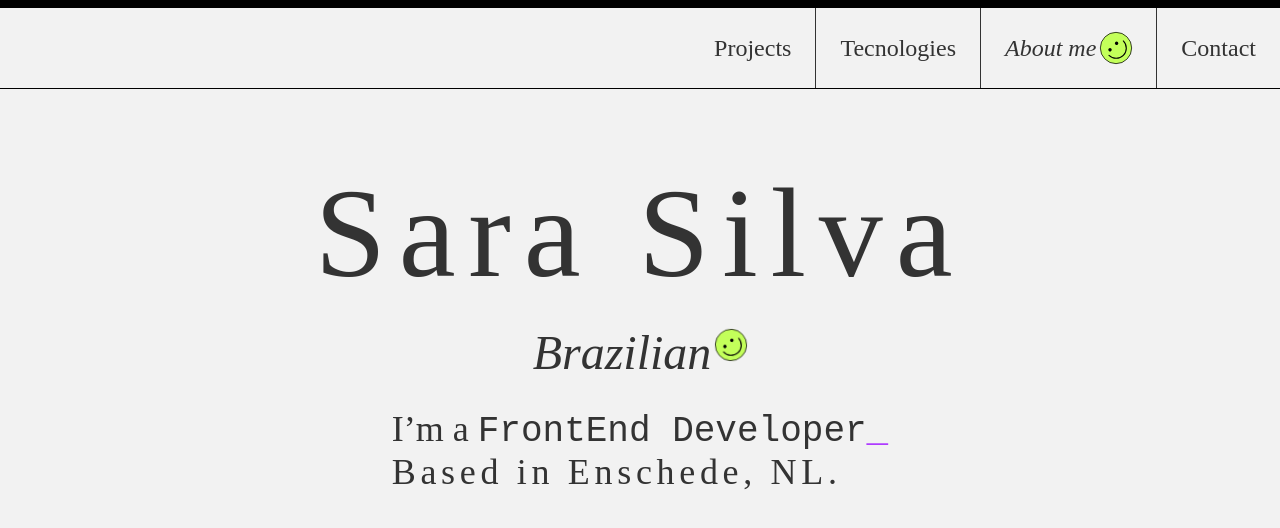
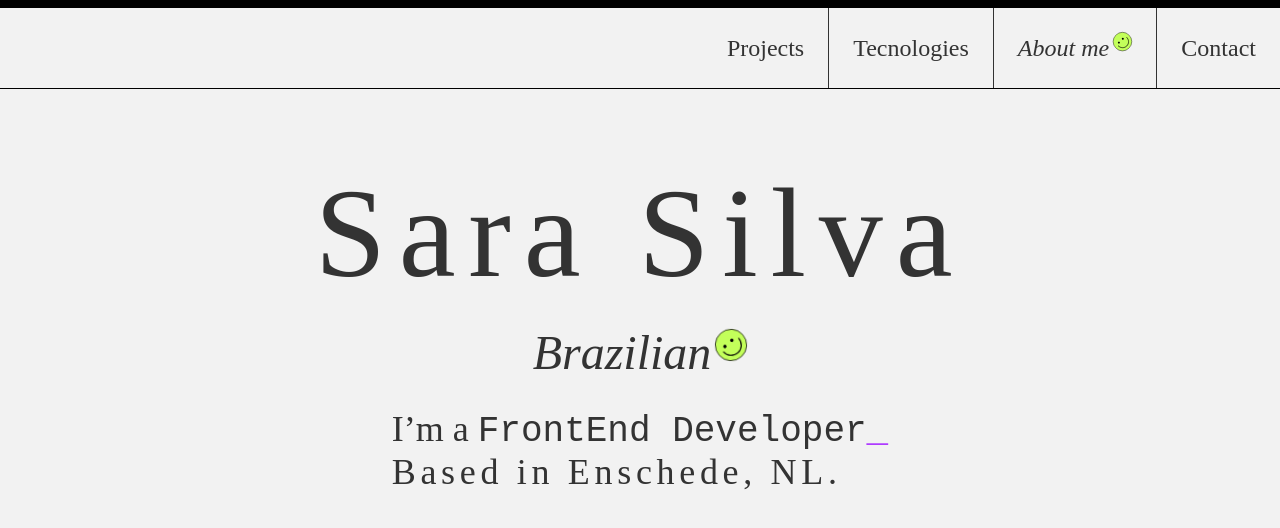
Before and after one commit to saracsilva/portfolio_v2, a React (Vite) app: page / in a window 1280 px wide. Shown: the top 528 px of the page. Built offline with nearby package versions, Linux system fonts and the light colour scheme.

Commit message:
Enhance SmileFace component with small size option and update CSS classes

```diff
--- a/src/components/SmileFace.css
+++ b/src/components/SmileFace.css
@@ -6,7 +6,12 @@
     transform: rotate(-45deg);
   }
 
-  &.animated {
+  &.smile-face--small {
+    width: 1.2rem;
+    height: 1.2rem;
+  }
+
+  &.smile-face--animated {
     animation: wiggle 1s ease-in-out infinite;
   }
 }
--- a/src/components/smileFace.jsx
+++ b/src/components/smileFace.jsx
@@ -1,9 +1,17 @@
 import smileIcon from "../assets/icons/smile_face.svg";
 import "./SmileFace.css";
 
-function SmileFace({ animated = false }) {
+function SmileFace({ animated = false, small = false }) {
+  const classes = [
+    "smile-face",
+    animated && "smile-face--animated",
+    small && "smile-face--small",
+  ]
+    .filter(Boolean)
+    .join(" ");
+
   return (
-    <div className={animated ? "smile-face animated" : "smile-face"}>
+    <div className={classes}>
       <img className="smile-face__icon" src={smileIcon} alt="Smile Face Icon" />
     </div>
   );
--- a/src/layout/Navbar.jsx
+++ b/src/layout/Navbar.jsx
@@ -15,7 +15,7 @@ function Navbar() {
             <a href="#about" className="italic">
               About me
             </a>
-            <SmileFace />
+            <SmileFace small={true} />
           </div>
         </li>
         <li className="p-6">
```
